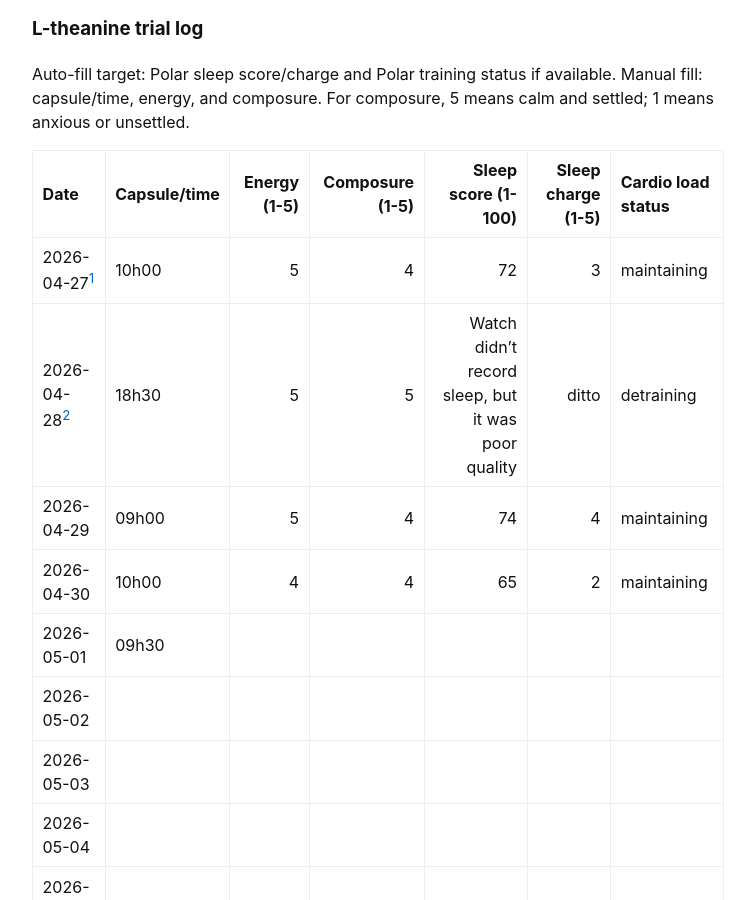
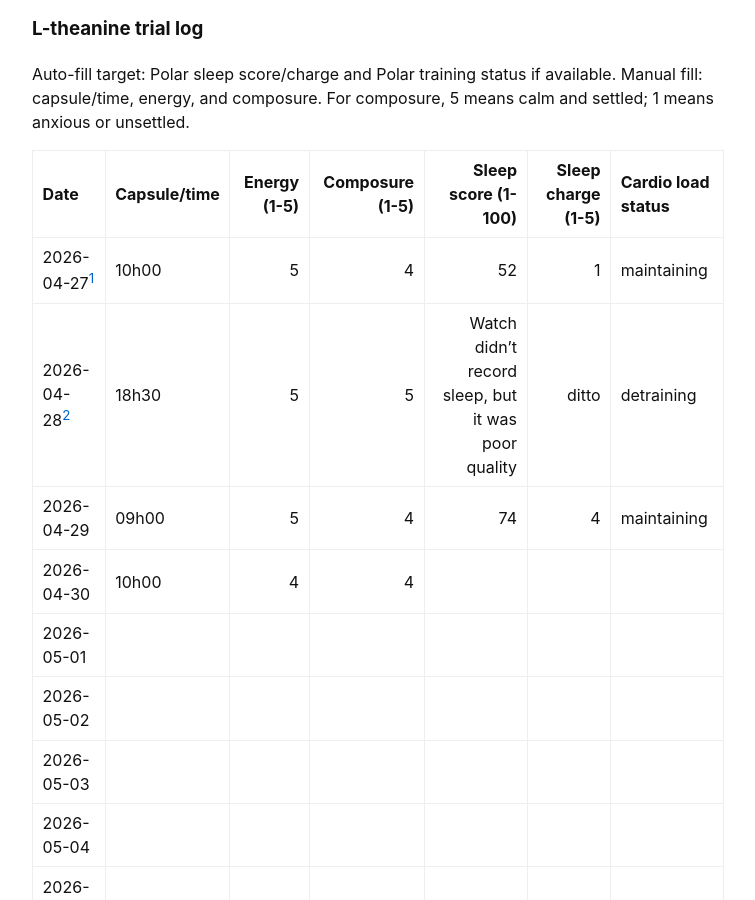
Before and after one commit to kiankyars/kiankyars.github.io, a Jekyll site: the page built from _posts/blog/2026-02-04-biomaxing.md, in a window 1280 px wide and 900 px high, scrolled down 1362 px. Shown: the whole window, without its empty margins (262-1017 px from the left). Built offline with Jekyll 4.4.1, drawn with Linux system fonts in a browser that asks for light colours.

Commit message:
Revert previous biomaxing changes and preserve today's data

```diff
--- a/_posts/blog/2026-02-04-biomaxing.md
+++ b/_posts/blog/2026-02-04-biomaxing.md
@@ -33,11 +33,11 @@ Auto-fill target: Polar sleep score/charge and Polar training status if availabl
 
 | Date | Capsule/time | Energy (1-5) | Composure (1-5) | Sleep score (1-100) | Sleep charge (1-5) | Cardio load status |
 |---|---|---:|---:|---:|---:|---|
-| 2026-04-27[^1] | 10h00 | 5 | 4 | 72 | 3 | maintaining |
+| 2026-04-27[^1] | 10h00 | 5 | 4 | 52 | 1 | maintaining |
 | 2026-04-28[^2] | 18h30 | 5 | 5 | Watch didn't record sleep, but it was poor quality | ditto | detraining |
 | 2026-04-29 | 09h00 | 5 | 4 | 74 | 4 | maintaining |
-| 2026-04-30 | 10h00 | 4 | 4 | 65 | 2 | maintaining |
-| 2026-05-01 | 09h30 |  |  |  |  |  |
+| 2026-04-30 | 10h00 | 4 | 4 |  |  |  |
+| 2026-05-01 |  |  |  |  |  |  |
 | 2026-05-02 |  |  |  |  |  |  |
 | 2026-05-03 |  |  |  |  |  |  |
 | 2026-05-04 |  |  |  |  |  |  |
```
